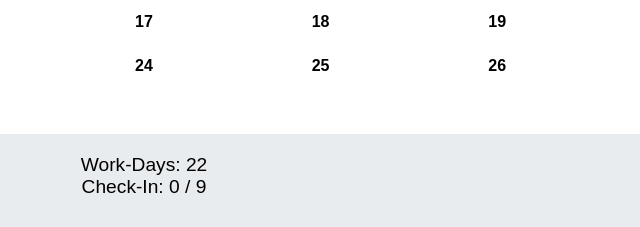
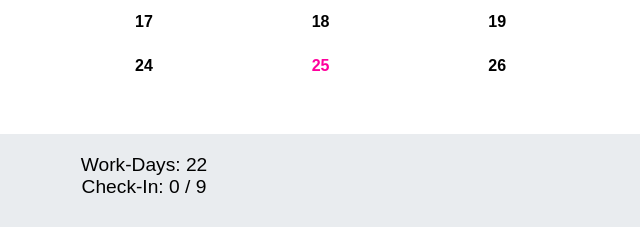
Before and after one commit to JC-SCAU/check-in, a plain HTML site: page index.html in a window 1280 px wide. Shown: the part 298-525 px from the top of the page, 496-1136 px from the left. Drawn offline with Linux system fonts and the light colour scheme.

Commit message:
colorful

```diff
--- a/index.html
+++ b/index.html
@@ -6,6 +6,11 @@
     <meta name="viewport" content="width=device-width, initial-scale=1.0">
     <title>Monthly Record</title>
     <style>
+        .day.today span {
+            color: #ff009d;
+            font-weight: bold;
+        }
+
         .day.holiday {
             background: #e6ffe6 !important;
         }
@@ -174,7 +179,7 @@
         updateTitle(currentYear, currentMonth);
 
         function updateTarget() {
-            const target = (actualWorkdaysElement.textContent * 0.4).toFixed();
+            const target = Math.ceil(actualWorkdaysElement.textContent * 0.4);
             targetElement.textContent = target;
         }
 
@@ -200,10 +205,19 @@
             }
 
             // Add days
+            const today = new Date();
             for (let day = 1; day <= daysInMonth; day++) {
                 const dayDiv = document.createElement('div');
                 dayDiv.className = 'day';
                 dayDiv.dataset.day = `${year}-${month + 1}-${day}`;
+                // 判断是否为当天
+                if (
+                    year === today.getFullYear() &&
+                    month === today.getMonth() &&
+                    day === today.getDate()
+                ) {
+                    dayDiv.classList.add('today');
+                }
                 dayDiv.innerHTML = `<span>${day}</span>`;
                 dayDiv.addEventListener('click', () => {
                     if (holidayMode) {
```
